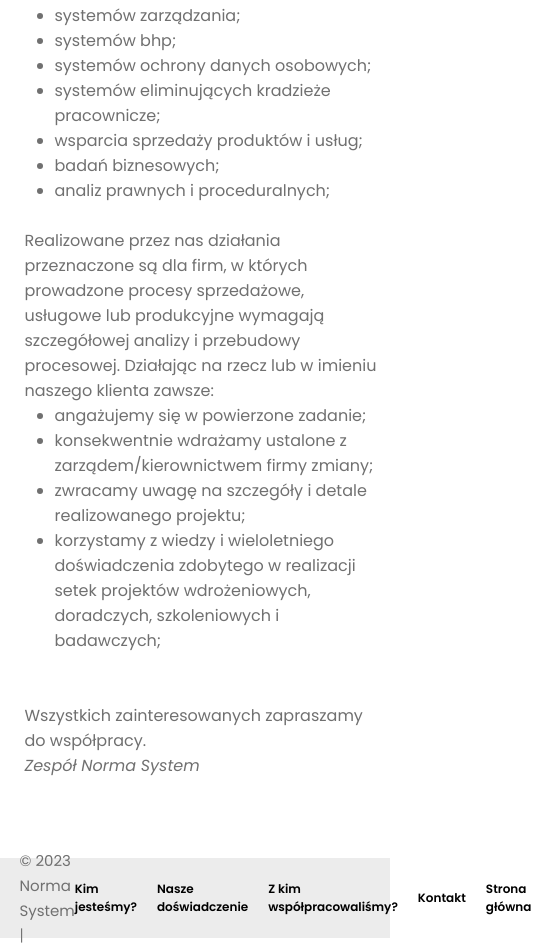
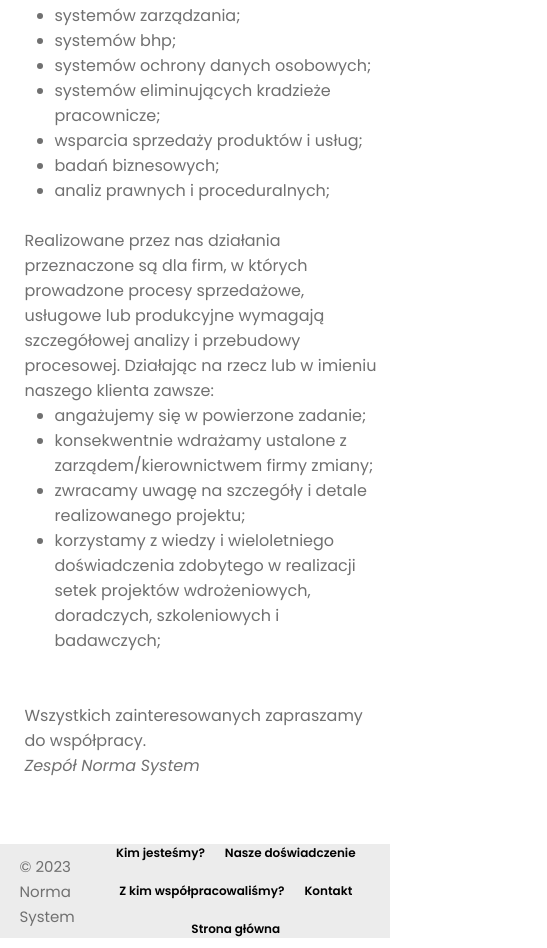
Before and after one commit to KamilCodemate/NormaSystem-Website, a plain HTML site: page aboutUs.html in a window 390 px wide. Shown: the part 425-1373 px from the top of the page, 547 px wide, since content can reach past the window. Drawn offline with Linux system fonts and the light colour scheme.

Commit message:
Add responsiveness of footer

```diff
--- a/styles/footer.css
+++ b/styles/footer.css
@@ -26,3 +26,20 @@
 .copyRightText {
   font-size: 15px;
 }
+@media only screen and (max-width: 920px) {
+  .footer {
+    min-height: 80px;
+    height: fit-content;
+  }
+  .footerLinks {
+    flex-wrap: wrap;
+  }
+  .copyRightText {
+    white-space: pre-line;
+  }
+}
+@media only screen and (max-width: 875px) {
+  .copyRightSeparator {
+    display: none;
+  }
+}
--- a/styles/mainNav.css
+++ b/styles/mainNav.css
@@ -104,3 +104,8 @@
     width: 100%;
   }
 }
+@media only screen and (max-width: 250px) {
+  .mainNav {
+    transform: translateY(-120%);
+  }
+}
```
